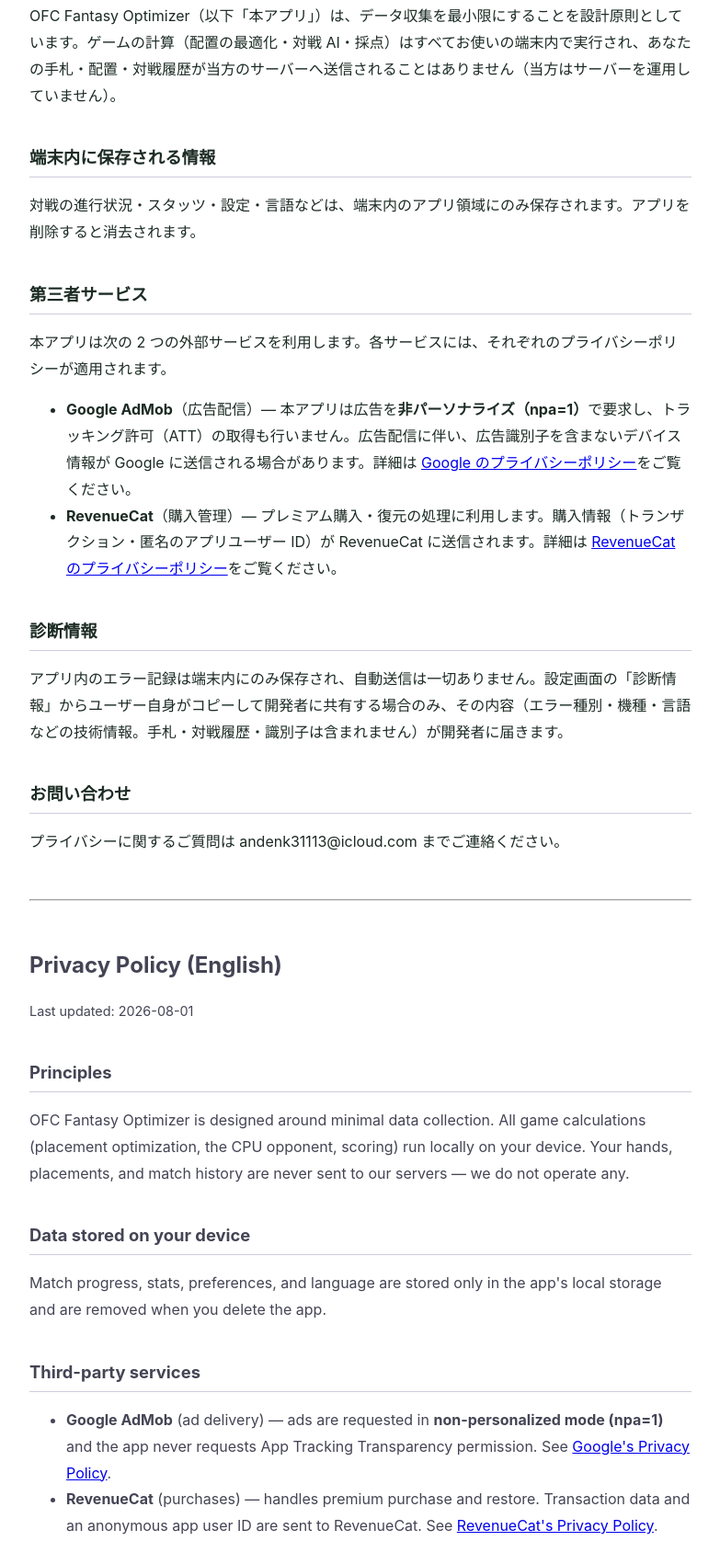
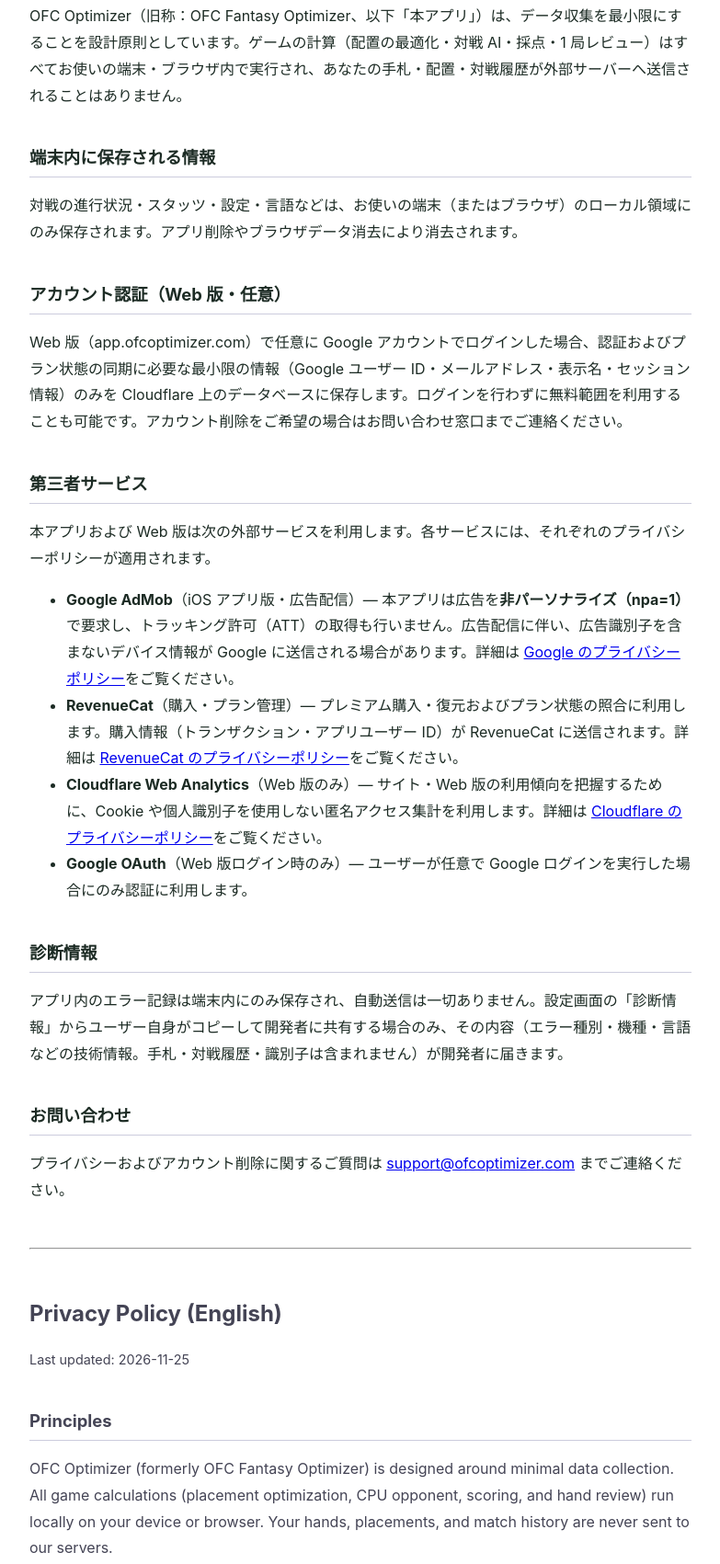
Before and after one commit to andenknt31113/ofc-fantasy-optimizer-legal, a plain HTML site: page privacy-policy.html in a window 1280 px wide. Shown: the part 213-1914 px from the top of the page at 92% size, without its empty margins (248-1031 px from the left). Drawn offline with Linux system fonts and the light colour scheme.

Commit message:
docs(privacy): update name to OFC Optimizer, add Web Analytics & optional Web sign-in, use support@ofcoptimizer.com

```diff
--- a/privacy-policy.html
+++ b/privacy-policy.html
@@ -3,7 +3,7 @@
 <head>
 <meta charset="utf-8">
 <meta name="viewport" content="width=device-width, initial-scale=1">
-<title>プライバシーポリシー — OFC Fantasy Optimizer</title>
+<title>プライバシーポリシー — OFC Optimizer</title>
 <style>
   body { font-family: -apple-system, "Hiragino Sans", "Noto Sans JP", sans-serif;
          max-width: 720px; margin: 0 auto; padding: 24px 16px 64px; line-height: 1.8; color: #1c2b24; }
@@ -15,52 +15,59 @@
 </head>
 <body>
 <!--
-  OFC Fantasy Optimizer のプライバシーポリシー（公開版）。
-  旧 Google Docs 版（最終更新 2026-02-05）を静的ページ化し、
-  非パーソナライズ広告 / 診断情報の扱いを追記したもの。
+  OFC Optimizer（旧称：OFC Fantasy Optimizer）のプライバシーポリシー（公開版）。
   正本はこのリポジトリ。アプリ内リンクと App Store Connect の
   「プライバシーポリシー URL」はどちらもこのページを指す。
 -->
 <h1>プライバシーポリシー</h1>
-<p class="updated">最終更新日: 2026-08-01</p>
+<p class="updated">最終更新日: 2026-11-25</p>
 
 <h2>基本方針</h2>
-<p>OFC Fantasy Optimizer（以下「本アプリ」）は、データ収集を最小限にすることを設計原則としています。ゲームの計算（配置の最適化・対戦 AI・採点）はすべてお使いの端末内で実行され、あなたの手札・配置・対戦履歴が当方のサーバーへ送信されることはありません（当方はサーバーを運用していません）。</p>
+<p>OFC Optimizer（旧称：OFC Fantasy Optimizer、以下「本アプリ」）は、データ収集を最小限にすることを設計原則としています。ゲームの計算（配置の最適化・対戦 AI・採点・1 局レビュー）はすべてお使いの端末・ブラウザ内で実行され、あなたの手札・配置・対戦履歴が外部サーバーへ送信されることはありません。</p>
 
 <h2>端末内に保存される情報</h2>
-<p>対戦の進行状況・スタッツ・設定・言語などは、端末内のアプリ領域にのみ保存されます。アプリを削除すると消去されます。</p>
+<p>対戦の進行状況・スタッツ・設定・言語などは、お使いの端末（またはブラウザ）のローカル領域にのみ保存されます。アプリ削除やブラウザデータ消去により消去されます。</p>
+
+<h2>アカウント認証（Web 版・任意）</h2>
+<p>Web 版（app.ofcoptimizer.com）で任意に Google アカウントでログインした場合、認証およびプラン状態の同期に必要な最小限の情報（Google ユーザー ID・メールアドレス・表示名・セッション情報）のみを Cloudflare 上のデータベースに保存します。ログインを行わずに無料範囲を利用することも可能です。アカウント削除をご希望の場合はお問い合わせ窓口までご連絡ください。</p>
 
 <h2>第三者サービス</h2>
-<p>本アプリは次の 2 つの外部サービスを利用します。各サービスには、それぞれのプライバシーポリシーが適用されます。</p>
+<p>本アプリおよび Web 版は次の外部サービスを利用します。各サービスには、それぞれのプライバシーポリシーが適用されます。</p>
 <ul>
-  <li><strong>Google AdMob</strong>（広告配信）— 本アプリは広告を<strong>非パーソナライズ（npa=1）</strong>で要求し、トラッキング許可（ATT）の取得も行いません。広告配信に伴い、広告識別子を含まないデバイス情報が Google に送信される場合があります。詳細は <a href="https://policies.google.com/privacy">Google のプライバシーポリシー</a>をご覧ください。</li>
-  <li><strong>RevenueCat</strong>（購入管理）— プレミアム購入・復元の処理に利用します。購入情報（トランザクション・匿名のアプリユーザー ID）が RevenueCat に送信されます。詳細は <a href="https://www.revenuecat.com/privacy">RevenueCat のプライバシーポリシー</a>をご覧ください。</li>
+  <li><strong>Google AdMob</strong>（iOS アプリ版・広告配信）— 本アプリは広告を<strong>非パーソナライズ（npa=1）</strong>で要求し、トラッキング許可（ATT）の取得も行いません。広告配信に伴い、広告識別子を含まないデバイス情報が Google に送信される場合があります。詳細は <a href="https://policies.google.com/privacy">Google のプライバシーポリシー</a>をご覧ください。</li>
+  <li><strong>RevenueCat</strong>（購入・プラン管理）— プレミアム購入・復元およびプラン状態の照合に利用します。購入情報（トランザクション・アプリユーザー ID）が RevenueCat に送信されます。詳細は <a href="https://www.revenuecat.com/privacy">RevenueCat のプライバシーポリシー</a>をご覧ください。</li>
+  <li><strong>Cloudflare Web Analytics</strong>（Web 版のみ）— サイト・Web 版の利用傾向を把握するために、Cookie や個人識別子を使用しない匿名アクセス集計を利用します。詳細は <a href="https://www.cloudflare.com/privacypolicy/">Cloudflare のプライバシーポリシー</a>をご覧ください。</li>
+  <li><strong>Google OAuth</strong>（Web 版ログイン時のみ）— ユーザーが任意で Google ログインを実行した場合にのみ認証に利用します。</li>
 </ul>
 
 <h2>診断情報</h2>
 <p>アプリ内のエラー記録は端末内にのみ保存され、自動送信は一切ありません。設定画面の「診断情報」からユーザー自身がコピーして開発者に共有する場合のみ、その内容（エラー種別・機種・言語などの技術情報。手札・対戦履歴・識別子は含まれません）が開発者に届きます。</p>
 
 <h2>お問い合わせ</h2>
-<p>プライバシーに関するご質問は andenk31113@icloud.com までご連絡ください。</p>
+<p>プライバシーおよびアカウント削除に関するご質問は <a href="mailto:support@ofcoptimizer.com">support@ofcoptimizer.com</a> までご連絡ください。</p>
 
 <hr>
 
 <h1 class="en">Privacy Policy (English)</h1>
-<p class="updated en">Last updated: 2026-08-01</p>
+<p class="updated en">Last updated: 2026-11-25</p>
 <div class="en">
 <h2>Principles</h2>
-<p>OFC Fantasy Optimizer is designed around minimal data collection. All game calculations (placement optimization, the CPU opponent, scoring) run locally on your device. Your hands, placements, and match history are never sent to our servers — we do not operate any.</p>
+<p>OFC Optimizer (formerly OFC Fantasy Optimizer) is designed around minimal data collection. All game calculations (placement optimization, CPU opponent, scoring, and hand review) run locally on your device or browser. Your hands, placements, and match history are never sent to our servers.</p>
 <h2>Data stored on your device</h2>
-<p>Match progress, stats, preferences, and language are stored only in the app's local storage and are removed when you delete the app.</p>
+<p>Match progress, stats, preferences, and language are stored only in your device or browser local storage and are removed when you delete the app or clear browser data.</p>
+<h2>Optional Account Sign-In (Web Version)</h2>
+<p>If you optionally sign in with Google on the Web version (app.ofcoptimizer.com), only the minimum account details required for authentication and plan sync (Google user ID, email address, display name, and session token hash) are stored on Cloudflare infrastructure. You may use the free tier without signing in. Contact us anytime to request account deletion.</p>
 <h2>Third-party services</h2>
 <ul>
-  <li><strong>Google AdMob</strong> (ad delivery) — ads are requested in <strong>non-personalized mode (npa=1)</strong> and the app never requests App Tracking Transparency permission. See <a href="https://policies.google.com/privacy">Google's Privacy Policy</a>.</li>
-  <li><strong>RevenueCat</strong> (purchases) — handles premium purchase and restore. Transaction data and an anonymous app user ID are sent to RevenueCat. See <a href="https://www.revenuecat.com/privacy">RevenueCat's Privacy Policy</a>.</li>
+  <li><strong>Google AdMob</strong> (iOS ad delivery) — ads are requested in <strong>non-personalized mode (npa=1)</strong> and the app never requests App Tracking Transparency permission. See <a href="https://policies.google.com/privacy">Google's Privacy Policy</a>.</li>
+  <li><strong>RevenueCat</strong> (purchases &amp; entitlements) — handles subscription purchase, restore, and entitlement verification using transaction data and an app user ID. See <a href="https://www.revenuecat.com/privacy">RevenueCat's Privacy Policy</a>.</li>
+  <li><strong>Cloudflare Web Analytics</strong> (Web only) — privacy-first, cookieless aggregate traffic analytics with no personal identifiers. See <a href="https://www.cloudflare.com/privacypolicy/">Cloudflare's Privacy Policy</a>.</li>
+  <li><strong>Google OAuth</strong> (optional Web sign-in only) — used solely when you choose to sign in with Google.</li>
 </ul>
 <h2>Diagnostics</h2>
 <p>Error logs are stored only on the device and are never transmitted automatically. They reach the developer only when you copy them yourself from Settings → Diagnostics (technical information only; no hands, history, or identifiers).</p>
 <h2>Contact</h2>
-<p>For privacy questions, contact andenk31113@icloud.com.</p>
+<p>For privacy or account deletion inquiries, contact <a href="mailto:support@ofcoptimizer.com">support@ofcoptimizer.com</a>.</p>
 </div>
 </body>
 </html>
```
Also changed, not shown: index.html (+2 -2 lines).
